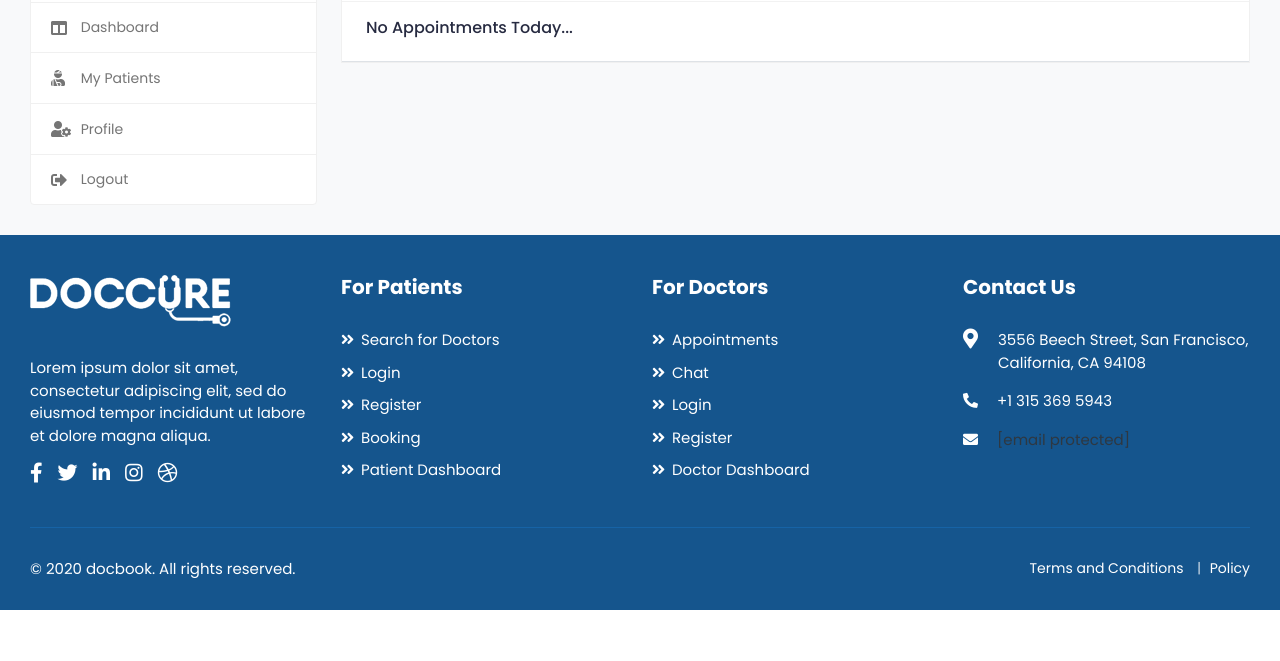
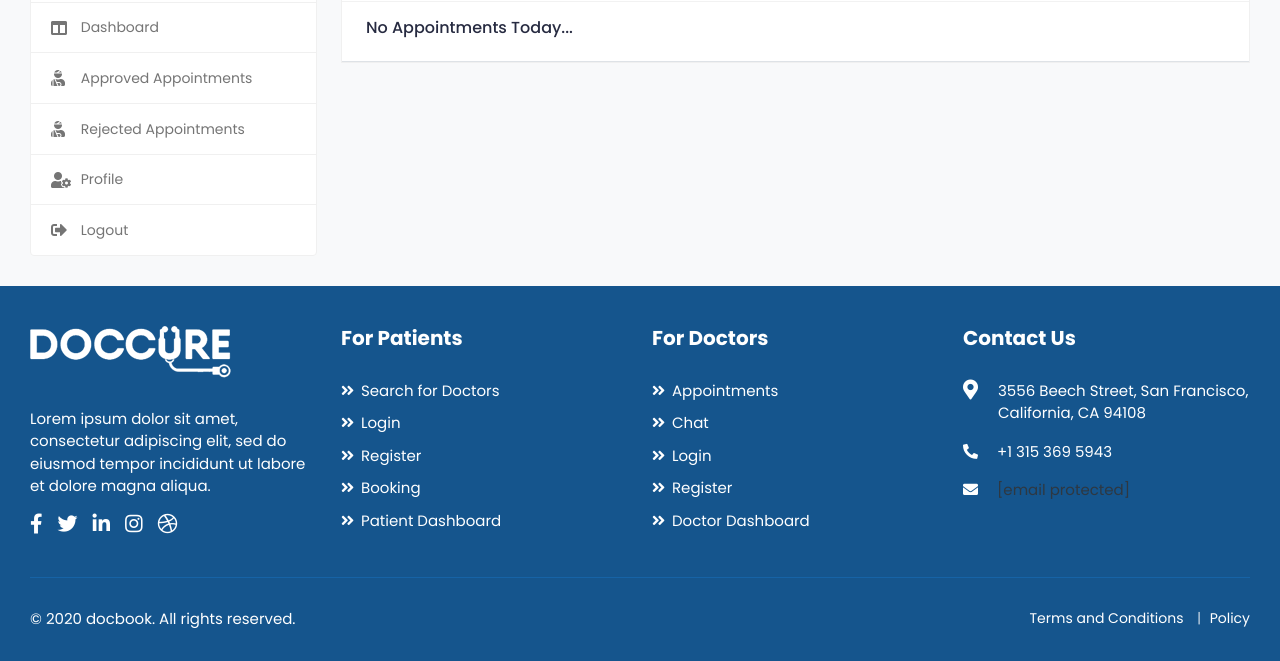
Before and after one commit to dhruvs19/docbook, a Django app: page /doctor/ in a window 1280 px wide. Shown: the part 254-915 px from the top of the page. Before the commit the page ends 864 px from the top, so only its background shows below. Run offline with Django 3.2, Linux system fonts and the light colour scheme; the visitor is signed in with stand-in values (Sample User, id 1); some libraries are stand-ins or nearby versions.

Commit message:
doctor patient appointment

```diff
--- a/docbook/doctor/urls.py
+++ b/docbook/doctor/urls.py
@@ -11,6 +11,7 @@ urlpatterns = [
     path('', HomeView.as_view(), name = "home"),
     path('accept/<int:pk>', views.acceptView, name = "accept-view"),
     path('patient-list/', PatientListView.as_view(), name = "accept-view"),
+    path('rej-patient-list/', PatientRejListView.as_view(), name = "reject-view"),
     path('profile/', ProfileView.as_view(), name = "profile-view"),
     path('update/<int:pk>', UpdateDoctorView.as_view(),name = "doctor-register"),
     path('delete/<int:pk>', views.deleteView, name = "delete-view"),
--- a/docbook/doctor/views.py
+++ b/docbook/doctor/views.py
@@ -61,7 +61,7 @@ def acceptView(request,pk):
 	return redirect('/doctor/')
 
 def deleteView(request,pk):
-	Appointments.objects.filter(AppointmentID=pk,Status="Pending").update(Status="Cancelled")
+	Appointments.objects.filter(AppointmentID=pk,Status="Pending").update(Status="Rejected")
 	return redirect('/doctor/')
 
 class PatientListView(ListView):
@@ -78,3 +78,18 @@ class PatientListView(ListView):
 			return context
 		else:
 			messages.error(self.request, "Contact with Admin for registration...")
+
+class PatientRejListView(ListView):
+	model = DocProfile
+	template_name = 'doctor/patient-list.html'
+
+	def get_context_data(self, *args, **kwargs):
+		if DocProfile.objects.filter(UserID = self.request.user).exists():
+			user = DocProfile.objects.get(UserID = self.request.user)
+			app = Appointments.objects.filter(DoctorUser=self.request.user.id,Status="Rejected")
+			context = super(PatientRejListView, self).get_context_data(*args, **kwargs)
+			context["doc"] = user
+			context["patients"] = app
+			return context
+		else:
+			messages.error(self.request, "Contact with Admin for registration...")
--- a/docbook/templates/doctor/sidebar.html
+++ b/docbook/templates/doctor/sidebar.html
@@ -12,7 +12,14 @@
       <li>
         <a href="/doctor/patient-list/">
           <i class="fas fa-user-injured"></i>
-          <span>My Patients</span>
+          <span>Approved Appointments</span>
+        </a>
+      </li>
+
+      <li>
+        <a href="/doctor/rej-patient-list/">
+          <i class="fas fa-user-injured"></i>
+          <span>Rejected Appointments</span>
         </a>
       </li>
 
```
